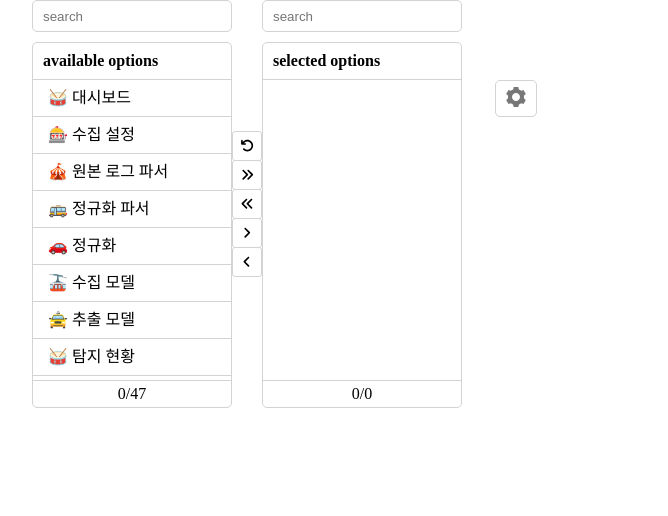
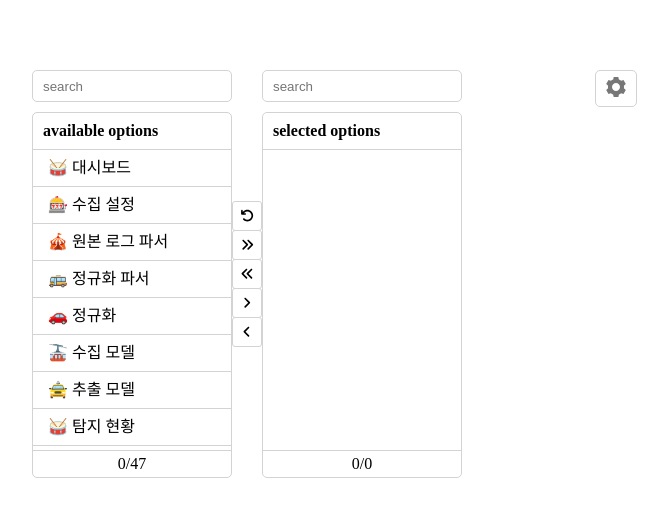
Before and after one commit to wanted-codestates-project-team-05/wanted-codestates-project-05-3, a React (Create React App) app: page / in a window 1280 px wide. Shown: the top 516 px of the page, without its empty margins (393-1061 px from the left). Built offline with nearby package versions, Linux system fonts and the light colour scheme.

Commit message:
fix: 설정 메뉴 위치 수정, list에 search 상태 연결 (#22)

```diff
--- a/src/App.js
+++ b/src/App.js
@@ -1,14 +1,11 @@
 import GlobalStyle from './GlobalStyle';
-import Setting from './components/Setting';
 import Homepage from './pages/Homepage';
-import ListContainer from './components/ListContainer';
 
 function App() {
   return (
     <>
       <GlobalStyle />
       <Homepage />
-      <Setting />
     </>
   );
 }
--- a/src/atom/onoffAtom.js
+++ b/src/atom/onoffAtom.js
@@ -2,7 +2,7 @@ import { atom } from 'recoil';
 
 export const searchOnOffState = atom({
   key: 'searchOnOffState',
-  default: window.localStorage.getItem('searchOnOff') || false,
+  default: window.localStorage.getItem('searchOnOff') || true,
 });
 
 export const titleOnOffState = atom({
--- a/src/components/ListContainer.js
+++ b/src/components/ListContainer.js
@@ -2,7 +2,7 @@ import React, { useEffect, useState } from 'react';
 import { useRecoilValue } from 'recoil';
 import styled from 'styled-components';
 import { componentHeightState, componentWidthState, itemSizeState } from '../atom/objectAtom';
-import { itemNumOnOffState, oneDragOnOffState } from '../atom/onoffAtom';
+import { itemNumOnOffState, oneDragOnOffState, searchOnOffState } from '../atom/onoffAtom';
 import { DragToReorderList } from '../hooks/DragAndDrop';
 import CountSelectedItem from './ItemMoveButton/CountSelectedItem';
 
@@ -15,6 +15,7 @@ export default function ListContainer({ list, selected, setSelected, title }) {
   const height = useRecoilValue(componentHeightState);
   const multiSelect = useRecoilValue(oneDragOnOffState);
   const countView = useRecoilValue(itemNumOnOffState);
+  const search = useRecoilValue(searchOnOffState);
 
   const { onDragStart, onDragOver, onDragLeave, onDragEnter, onDragEnd, onDrop } = DragToReorderList({
     filtered,
@@ -56,7 +57,7 @@ export default function ListContainer({ list, selected, setSelected, title }) {
 
   return (
     <Container width={width}>
-      <Input type="text" onChange={handleInput} placeholder={'search'} />
+      {search && <Input type="text" onChange={handleInput} placeholder={'search'} />}
       <Wrapper>
         <TextBox>
           <p>{title}</p>
--- a/src/components/Setting.js
+++ b/src/components/Setting.js
@@ -174,8 +174,8 @@ const Setting = () => {
 
 const SettingContainer = styled.div`
   position: absolute;
-  top: 80px;
-  right: 350px;
+  top: 70px;
+  right: 250px;
   .set-btn {
     cursor: pointer;
     border: 1px solid lightgray;
--- a/src/pages/Homepage.js
+++ b/src/pages/Homepage.js
@@ -4,6 +4,7 @@ import { leftListState, leftTitleNameState, rightListState, rightTitleNameState
 import styled from 'styled-components';
 import ItemMoveButton from '../components/ItemMoveButton/ItemMoveButton';
 import ListContainer from '../components/ListContainer';
+import Setting from '../components/Setting';
 
 export default function Homepage() {
   const [leftList, setLeftList] = useRecoilState(leftListState);
@@ -27,6 +28,7 @@ export default function Homepage() {
 
   return (
     <Container>
+      <Setting />
       <Wrapper>
         <ListContainer
           list={leftList}
@@ -65,4 +67,5 @@ const Wrapper = styled.div`
   display: flex;
   justify-content: center;
   align-items: center;
+  margin-top: 70px;
 `;
```
